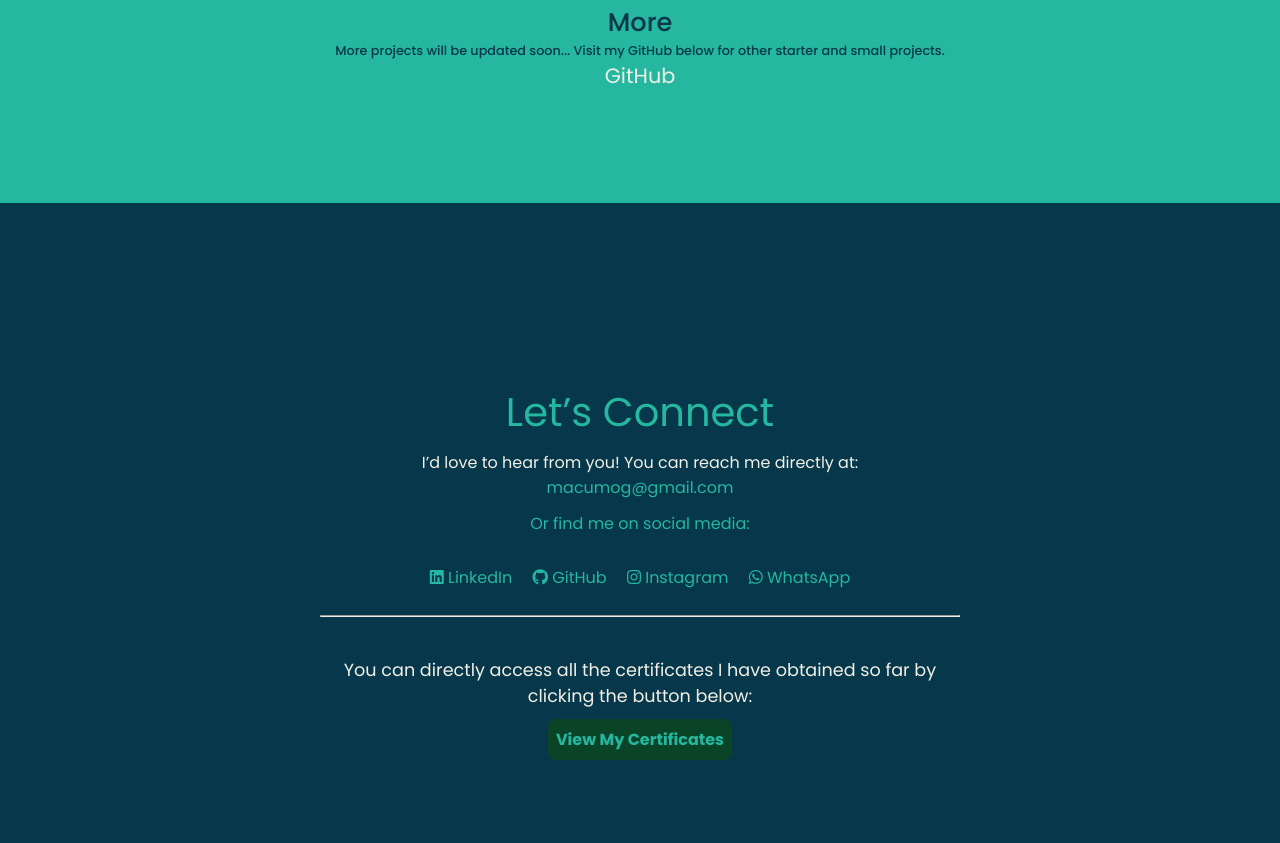
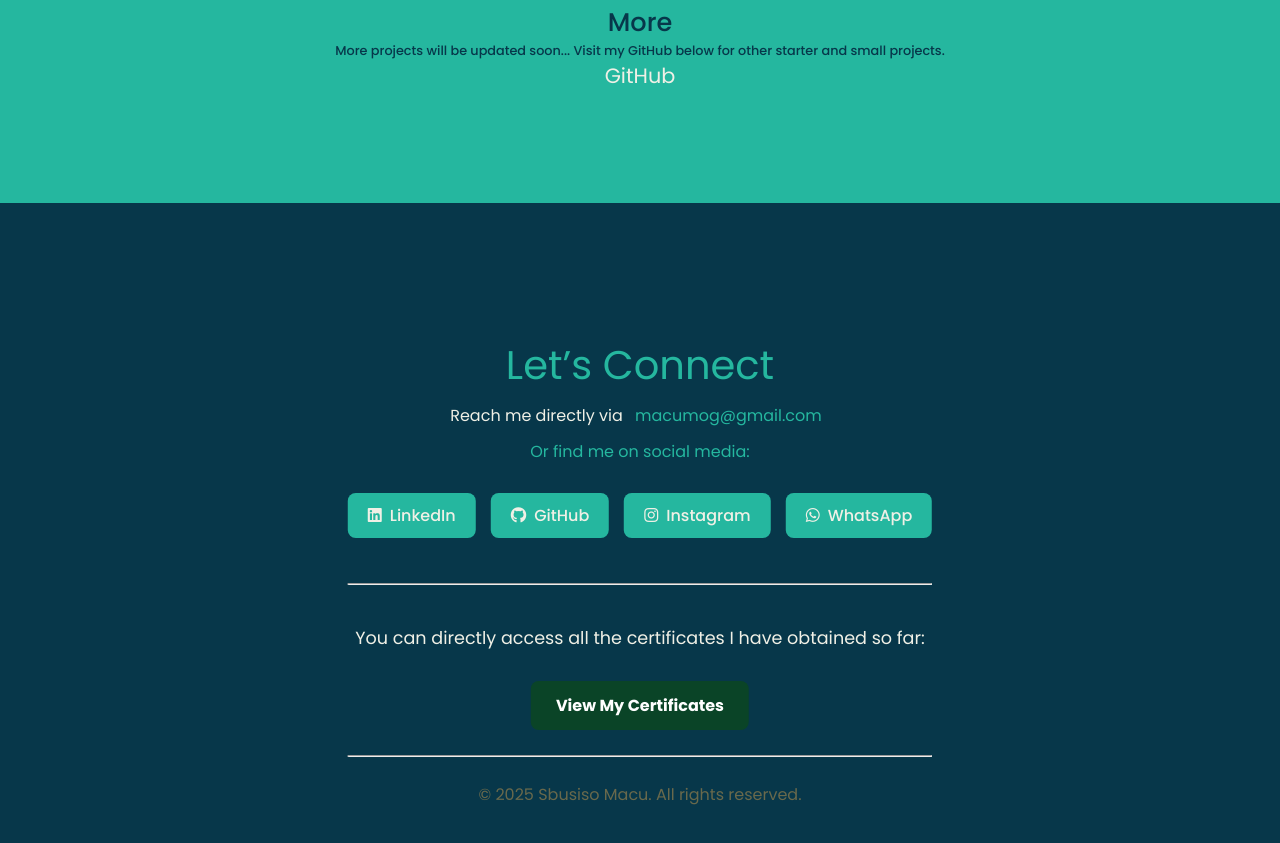
Before and after one commit to MacuSM/portfolio, a plain HTML site: page index.html in a window 1280 px wide. Shown: the part 2964-3807 px from the top of the page. Drawn offline with nearby package versions, Linux system fonts and the light colour scheme; a script that the page names is missing.

Commit message:
refined footer

```diff
--- a/index.html
+++ b/index.html
@@ -220,52 +220,64 @@
 <div class="contact" id="contact-me">
   <div class="container">
     <div class="contact-content">
+
       <h2>Let’s Connect</h2>
+
       <p class="mail">
-        I’d love to hear from you! You can reach me directly at:
-        <a href="mailto:macumog@gmail.com">macumog@gmail.com</a>
+        Reach me directly via <a href="mailto:macumog@gmail.com">macumog@gmail.com</a>
       </p>
+
       <p class="links">Or find me on social media:</p>
 
-      <a href="https://www.linkedin.com/in/sbusiso-macu-aa31a855/" target="_blank">
+      <div class="social-buttons">
+        <a href="https://www.linkedin.com/in/sbusiso-macu-aa31a855/" target="_blank" class="btn-social">
           <i class="fab fa-linkedin"></i> LinkedIn
         </a>
 
-      <a href="https://github.com/MacuSM" target="_blank">
+        <a href="https://github.com/MacuSM" target="_blank" class="btn-social">
           <i class="fab fa-github"></i> GitHub
         </a>
 
-      <a href="https://www.instagram.com/ngwekazi_sm/" target="_blank">
+        <a href="https://www.instagram.com/ngwekazi_sm/" target="_blank" class="btn-social">
           <i class="fab fa-instagram"></i> Instagram
         </a>
 
-      <a href="https://wa.me/27626615599" target="_blank">
+        <a href="https://wa.me/27626615599" target="_blank" class="btn-social">
           <i class="fab fa-whatsapp"></i> WhatsApp
         </a>
-      <br><br>
-
+      </div>
+        <br>
         <hr>
 
-      <!-- Certificates Button -->
       <div class="certificates-link">
         <p class="certificates-text">
-          You can directly access all the certificates I have obtained so far by clicking the button below:
+          You can directly access all the certificates I have obtained so far:
         </p>
         <a href="https://drive.google.com/drive/folders/1h98Ofqjmz54p8d1ahGs_cqfrnwxkZPWU?usp=sharing"
            target="_blank"
            class="btn-certificates">
            View My Certificates
         </a>
-      <div>
+      </div>
+
+      <br>
+      <hr>
+      <br>
+
+      <div class="footer-copy">
+        <p>&copy; 2025 Sbusiso Macu. All rights reserved.</p>
+      </div>
 
     </div>
   </div>
 </div>
 
-</div>
 
   <!-- JAVASCRIPT -->
   <script src="script.js"></script>
   <script src="https://ajax.googleapis.com/ajax/libs/jquery/3.3.1/jquery.min.js"></script>
+  <!--Font awesome link to include icons on BTN-->
+
+
 </body>
 </html>
--- a/styles.css
+++ b/styles.css
@@ -499,6 +499,7 @@ h1 {
   position: relative;
   height: 92vh;
 }
+
 .contact-content {
   position: absolute;
   top: 50%;
@@ -506,32 +507,95 @@ h1 {
   transform: translate(-50%, -50%);
   text-align: center;
 }
+
 .contact-content h2 {
   font-size: 2.5rem;
   font-weight: 400;
   color: #25b79f;
   padding-bottom: 0.5rem;
 }
+
 .contact-content .mail {
   color: #f0f0e6;
   padding-bottom: 0.2rem;
   font-size: 1rem;
 }
+
 .contact-content .links {
   color: #25b79f;
   padding: 0.5rem;
   padding-bottom: 1.8rem;
   font-size: 1rem;
 }
-.contact-content a {
+
+/* Default links (inline text links) */
+.contact-content a:not(.btn-social):not(.btn-certificates) {
   text-decoration: none;
   color: #25b79f;
   padding: 0.5rem;
   transition: 0.3s ease-in-out;
 }
-.contact-content a:hover {
+.contact-content a:not(.btn-social):not(.btn-certificates):hover {
   color: #f0f0e6;
 }
+
+/* Social buttons */
+.btn-social {
+  display: inline-flex;
+  align-items: center;
+  gap: 8px;
+  background-color: #25b79f;
+  color: #f0f0e6;
+  padding: 10px 20px;
+  border-radius: 8px;
+  text-decoration: none;
+  font-weight: 500;
+  transition: background 0.3s, transform 0.2s;
+}
+
+.btn-social:hover {
+  background-color: #1fa087;
+  transform: translateY(-2px);
+}
+
+/* Certificates button */
+.btn-certificates {
+  display: inline-block;
+  background-color: #f0f0e6;
+  color: #07374a;
+  padding: 12px 25px;
+  border-radius: 8px;
+  text-decoration: none;
+  font-weight: 500;
+  transition: background 0.3s, transform 0.2s;
+}
+
+.btn-certificates:hover {
+  background-color: #07374a;
+  color: #f0f0e6;
+  transform: translateY(-2px);
+}
+
+/* Spacing for the social buttons container */
+.social-buttons {
+  display: flex;
+  flex-wrap: wrap;
+  justify-content: center;
+  gap: 15px;
+  margin-bottom: 20px;
+}
+
+/* Spacing for the certificates section */
+.certificates-link {
+  margin-top: 20px;
+}
+.certificates-text {
+  color: #f0f0e6;
+  font-size: 1.1rem;
+  margin-bottom: 10px;
+  text-align: center;
+}
+
 /* ////......Media query......//// */
 @media (max-width: 500px) {
   html {
@@ -712,5 +776,29 @@ h1 {
   text-align: center;
   color: #f0f0e6;
   font-size: 1.1rem;
-  margin-bottom: 10px; /* space between text and button */
+  margin-bottom: 30px; /* space between text and button */
 }
+
+.footer-copy{
+  color: #69694c;
+}
+
+/*Footer buttons styling*/
+
+.btn-social {
+  display: inline-flex;
+  align-items: center;
+  gap: 8px; /* space between icon and text */
+  background-color: #25b79f;
+  color: #f0f0e6;
+  padding: 10px 20px;
+  border-radius: 8px;
+  font-weight: 500;
+  text-decoration: none;
+  transition: background 0.3s, transform 0.2s;
+}
+
+.btn-social:hover {
+  background-color: #1fa087;
+  transform: translateY(-2px);
+}
```
Lines whose indentation alone changed are shown as unchanged.
